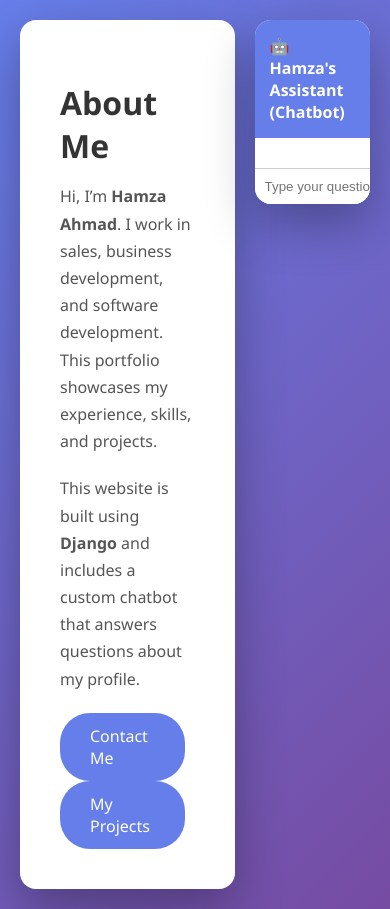
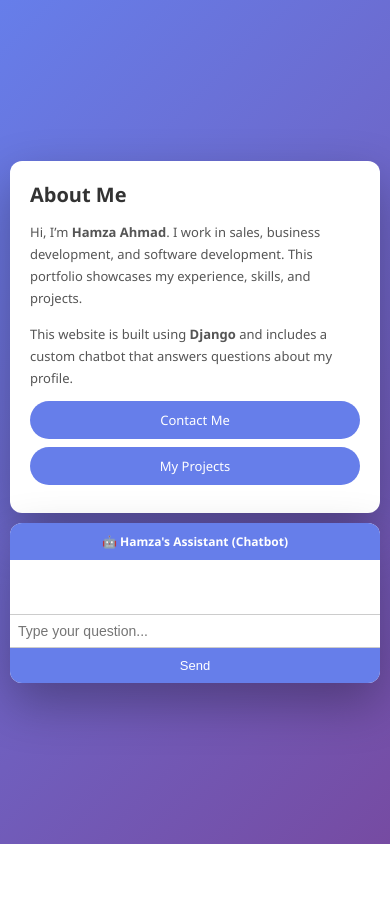
Before and after one commit to HamzaAhmed248/hamzaai_django_portfolio, a Django app: page / in a window 390 px wide. After the commit the page ends 844 px from the top, so only its background shows below. Run offline with Django 5.2, Linux system fonts and the light colour scheme.

Commit message:
mobile screen fix

```diff
--- a/hamza_cv/wsgi.py
+++ b/hamza_cv/wsgi.py
@@ -42,3 +42,6 @@ try:
 except Exception as e:
     print(f"Error configuring WhiteNoise: {e}", file=sys.stderr)
     app = django_app
+
+# Expose application for WSGI servers
+application = app
--- a/templates/about.html
+++ b/templates/about.html
@@ -6,15 +6,21 @@
     <meta name="viewport" content="width=device-width, initial-scale=1.0">
 
     <style>
+        * {
+            box-sizing: border-box;
+        }
+
         body {
             margin: 0;
             font-family: 'Segoe UI', Tahoma, Geneva, Verdana, sans-serif;
             background: linear-gradient(135deg, #667eea, #764ba2);
             min-height: 100vh;
             display: flex;
+            flex-wrap: wrap;
             justify-content: center;
-            align-items: flex-start; /* FIXED */
+            align-items: flex-start;
             padding: 20px;
+            gap: 20px;
         }
 
         .card {
@@ -24,18 +30,20 @@
             max-width: 500px;
             width: 100%;
             box-shadow: 0 20px 50px rgba(0,0,0,0.3);
-            margin-right: 20px;
         }
 
         h1 {
+            margin-top: 0;
             margin-bottom: 10px;
             color: #333;
+            font-size: 28px;
         }
 
         p {
             color: #555;
             line-height: 1.7;
             margin-bottom: 20px;
+            font-size: 15px;
         }
 
         .btn {
@@ -46,7 +54,9 @@
             text-decoration: none;
             border-radius: 30px;
             transition: 0.3s;
+            margin-bottom: 10px;
             margin-right: 10px;
+            font-size: 14px;
         }
 
         .btn:hover {
@@ -57,7 +67,7 @@
         .chat-sidebar {
             background: #fff;
             width: 300px;
-            max-height: 80vh;
+            height: 200px;
             border-radius: 16px;
             box-shadow: 0 20px 50px rgba(0,0,0,0.3);
             display: flex;
@@ -70,6 +80,8 @@
             color: #fff;
             padding: 15px;
             font-weight: bold;
+            font-size: 14px;
+            text-align: center;
         }
 
         .chat-messages {
@@ -85,6 +97,8 @@
             padding: 8px 12px;
             border-radius: 12px;
             max-width: 80%;
+            word-wrap: break-word;
+            font-size: 14px;
         }
 
         .chat-message.user {
@@ -102,6 +116,7 @@
         .chat-input {
             display: flex;
             border-top: 1px solid #ccc;
+            gap: 0;
         }
 
         .chat-input input {
@@ -109,6 +124,7 @@
             padding: 10px;
             border: none;
             outline: none;
+            font-size: 14px;
         }
 
         .chat-input button {
@@ -118,10 +134,155 @@
             padding: 10px 15px;
             cursor: pointer;
             transition: 0.3s;
+            white-space: nowrap;
         }
 
         .chat-input button:hover {
             background: #5a67d8;
+        }
+
+        /* Desktop Styles (1024px and above) */
+        @media (min-width: 1024px) {
+            body {
+                flex-wrap: nowrap;
+                gap: 20px;
+            }
+
+            .card {
+                flex: 0 0 auto;
+            }
+
+            .chat-sidebar {
+                flex: 0 0 300px;
+            }
+        }
+
+        /* Tablet Styles (768px to 1023px) */
+        @media (min-width: 768px) and (max-width: 1023px) {
+            body {
+                flex-wrap: wrap;
+                justify-content: center;
+            }
+
+            .card {
+                max-width: 100%;
+            }
+
+            .chat-sidebar {
+                width: 100%;
+                max-width: 500px;
+            }
+        }
+
+        /* Mobile Styles (480px to 767px) */
+        @media (min-width: 480px) and (max-width: 767px) {
+            body {
+                padding: 15px;
+                gap: 15px;
+                flex-direction: column;
+                align-items: center;
+            }
+
+            .card {
+                max-width: 100%;
+                padding: 30px;
+            }
+
+            h1 {
+                font-size: 24px;
+            }
+
+            p {
+                font-size: 14px;
+            }
+
+            .btn {
+                display: block;
+                width: 100%;
+                text-align: center;
+                margin-right: 0;
+                padding: 12px 20px;
+            }
+
+            .chat-sidebar {
+                width: 100%;
+                max-width: 100%;
+                height: 180px;
+            }
+        }
+
+        /* Small Mobile Styles (below 480px) */
+        @media (max-width: 479px) {
+            body {
+                padding: 10px;
+                gap: 10px;
+                flex-direction: column;
+                align-items: center;
+            }
+
+            .card {
+                max-width: 100%;
+                width: 100%;
+                padding: 20px;
+                border-radius: 12px;
+            }
+
+            h1 {
+                font-size: 20px;
+                margin-bottom: 12px;
+            }
+
+            p {
+                font-size: 13px;
+                margin-bottom: 12px;
+            }
+
+            .btn {
+                display: block;
+                width: 100%;
+                padding: 10px 15px;
+                font-size: 13px;
+                text-align: center;
+                margin-right: 0;
+                margin-bottom: 8px;
+            }
+
+            .chat-sidebar {
+                width: 100%;
+                max-width: 100%;
+                height: 160px;
+                border-radius: 12px;
+            }
+
+            .chat-header {
+                font-size: 12px;
+                padding: 10px;
+            }
+
+            .chat-messages {
+                padding: 10px;
+            }
+
+            .chat-message {
+                font-size: 12px;
+                padding: 6px 8px;
+            }
+
+            .chat-input {
+                flex-direction: column;
+            }
+
+            .chat-input input {
+                padding: 8px;
+                border-bottom: 1px solid #ccc;
+                font-size: 14px;
+            }
+
+            .chat-input button {
+                width: 100%;
+                padding: 10px;
+                font-size: 13px;
+            }
         }
     </style>
 </head>
```
